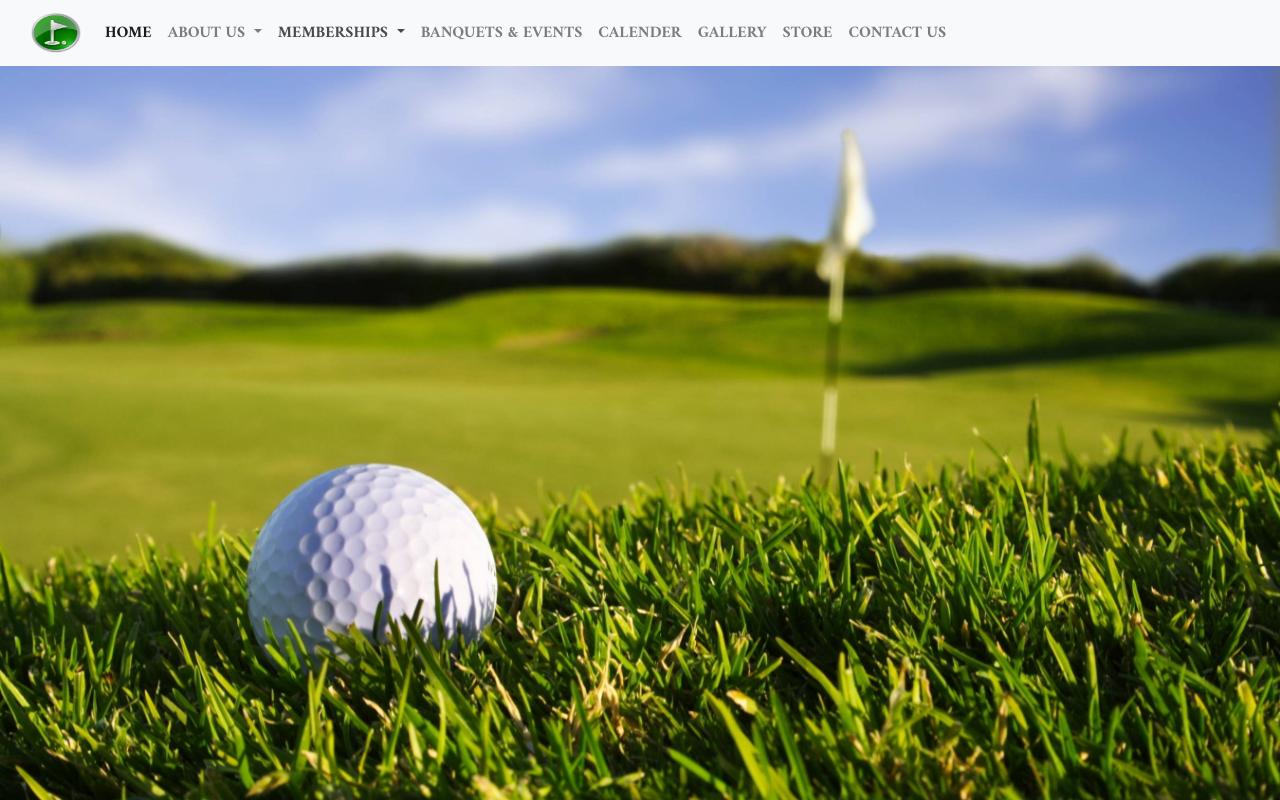
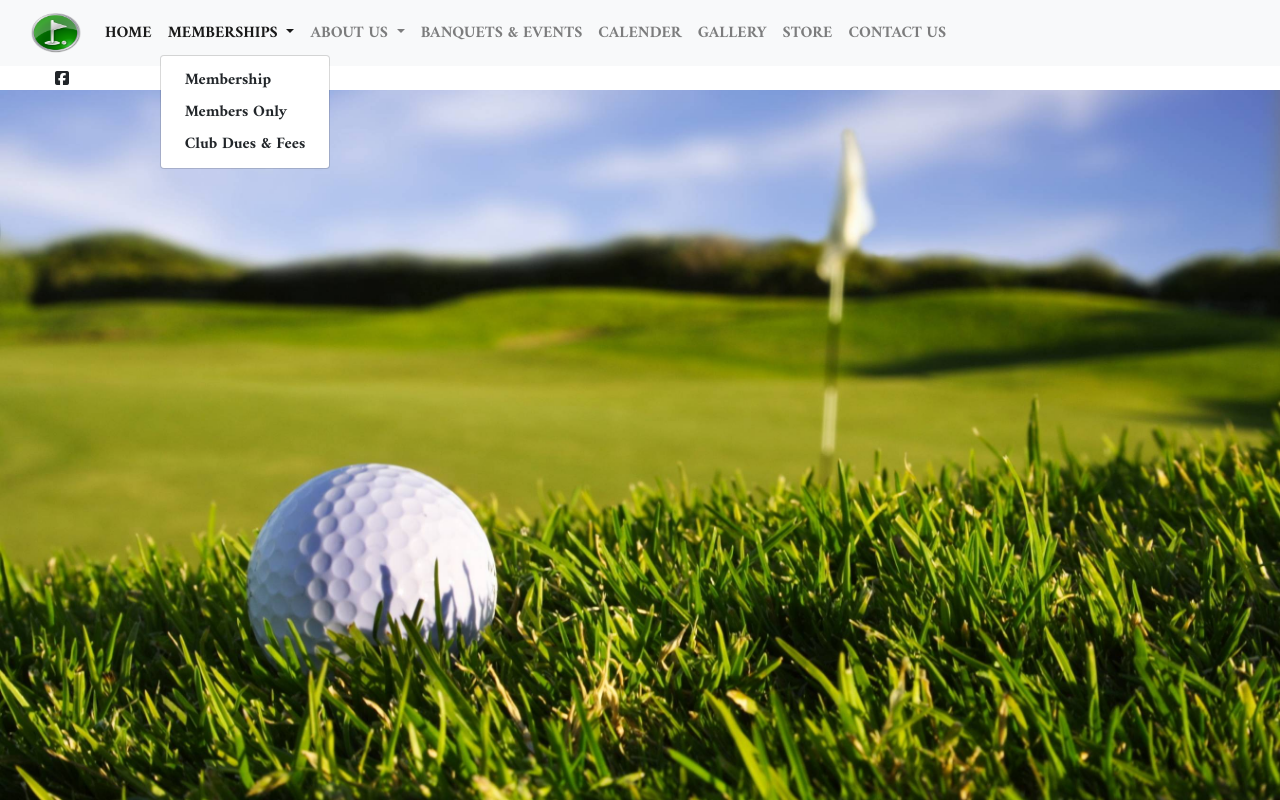
Before and after one commit to ebotello911/ebotello911.github.io, a plain HTML site: page index.html in a window 1280 px wide. Both pictures are taken after a click on the button "MEMBERSHIPS". Drawn offline with nearby package versions, Linux system fonts and the light colour scheme.

Commit message:
removed code and updated css to scss

```diff
--- a/index.html
+++ b/index.html
@@ -15,7 +15,7 @@
         <nav class="navbar navbar-expand-lg navbar-light bg-light">
             <div class="container-fluid">
               <a class="navbar-brand" href="#"><img src="./IMG/Flag-Icon.ico"width="50" height ="40"> </a>
-              <button class="navbar-toggler" type="button" data-bs-toggle="collapse" data-bs-target="#navbarNavDropdown" aria-controls="navbarNavDropdown" aria-expanded="false" aria-label="Toggle navigation">
+              <button class="navbar-toggler" type="button" data-toggle="collapse" data-target="#navbarNavDropdown" aria-controls="navbarNavDropdown" aria-expanded="false" aria-label="Toggle navigation">
                 <span class="navbar-toggler-icon"></span>
               </button>
               <div class="collapse navbar-collapse" id="navbarNavDropdown">
@@ -24,23 +24,24 @@
                     <a class="nav-link active" aria-current="page" href="#">HOME</a>
                   </li>
                   <li class="nav-item dropdown">
-                    <a class="nav-link dropdown-toggle" href="#" id="navbarDropdownMenuLink" role="button" data-bs-toggle="dropdown" aria-expanded="false">
+                    <a class="nav-link dropdown-toggle" href="#" id="navbarDropdownMenuLink" role="button" data-toggle="dropdown" aria-expanded="false">
+                      MEMBERSHIPS
+                    </a>
+                    <ul class="dropdown-menu" aria-labelledby="navbarDropdownMenuLink">
+                      <li><a class="dropdown-item" href="#">Membership</a></li>
+                      <li><a class="dropdown-item" href="#">Members Only</a></li>
+                      <li><a class="dropdown-item" href="#">Club Dues & Fees</a></li>
+                    </ul>
+                  </li>
+                  <li class="nav-item dropdown">
+                    <a class="nav-link dropdown-toggle" href="#" id="navbarDropdownMenuLink" role="button" data-toggle="dropdown" aria-expanded="false">
                       ABOUT US
                     </a>
                     <ul class="dropdown-menu" aria-labelledby="navbarDropdownMenuLink">
-                      <li><a class="dropdown-item" href="#">Action</a></li>
-                      <li><a class="dropdown-item" href="#">Another action</a></li>
-                      <li><a class="dropdown-item" href="#">Something else here</a></li>
-                    </ul>
-                  </li>
-                  <li class="nav-item dropdown">
-                    <a class="nav-link dropdown-toggle" href="#" id="navbarDropdownMenuLink" role="button" data-bs-toggle="dropdown" aria-expanded="false">
-                      MEMBERSHIPS
-                    </a>
-                    <ul class="dropdown-menu" aria-labelledby="navbarDropdownMenuLink">
-                      <li><a class="dropdown-item" href="#">Action</a></li>
-                      <li><a class="dropdown-item" href="#">Another action</a></li>
-                      <li><a class="dropdown-item" href="#">Something else here</a></li>
+                      <li><a class="dropdown-item" href="#">About the Club</a></li>
+                      <li><a class="dropdown-item" href="#">Club History</a></li>
+                      <li><a class="dropdown-item" href="#">Board of Directors</a></li>
+                      <li><a class="dropdown-item" href="#">Staff</a></li>
                     </ul>
                   </li>
                   <li class="nav-item">
@@ -63,28 +64,19 @@
             </div>
           </nav>
 
-            <!-- <div class="btn-group">
-                <button type="button" class="btn btn-success">Apple</button>
-                <button type="button" class="btn btn-success">Samsung</button>
-                <div class="btn-group">
-                  <button type="button" class="btn btn-success dropdown-toggle" data-toggle="dropdown">
-                        MEMBERSHIPS
-                  </button>
-                  <div class="dropdown-menu">
-                    <a class="dropdown-item" href="#">Tablet</a>
-                    <a class="dropdown-item" href="#">Smartphone</a>
-                  </div>
-                </div>
-              </div>   -->
 
 
 
-         <footer class="container">
 
-
+        <footer class="bottom-footer">
+          <div class="col-md-12">
+            <ul class="footer-nav">
+            <i class="fab fa-facebook-square"></i>
+            </ul>
+          </div>
     </footer>
 
-
+    <script src="https://kit.fontawesome.com/58e725da5a.js" crossorigin="anonymous"></script>
     <script src="https://code.jquery.com/jquery-3.5.1.slim.min.js" integrity="sha384-DfXdz2htPH0lsSSs5nCTpuj/zy4C+OGpamoFVy38MVBnE+IbbVYUew+OrCXaRkfj" crossorigin="anonymous"></script>
     <script src="https://cdn.jsdelivr.net/npm/bootstrap@4.5.3/dist/js/bootstrap.bundle.min.js" integrity="sha384-ho+j7jyWK8fNQe+A12Hb8AhRq26LrZ/JpcUGGOn+Y7RsweNrtN/tE3MoK7ZeZDyx" crossorigin="anonymous"></script>
 </body>
--- /dev/null
+++ b/styles.scss
@@ -0,0 +1,17 @@
+@import url('https://fonts.googleapis.com/css2?family=Amiri:wght@700&display=swap');
+div{
+    box-sizing: border-box;
+}
+html{
+    background: url(./IMG/golfBall.jpg) no-repeat center center fixed;
+    -webkit-background-size: cover;
+    -moz-background-size: cover;
+    -o-background-size: cover;
+    background-size: cover;
+    overflow: hidden;
+  }
+  li{
+    font-family: 'Amiri', serif;
+    font-weight: 500;
+    font:bolder;
+  }
```
